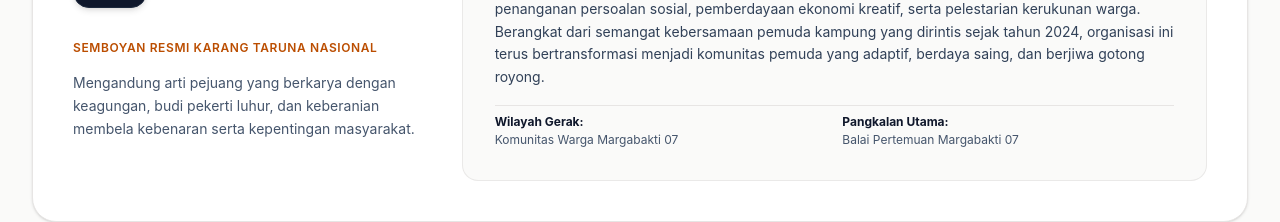
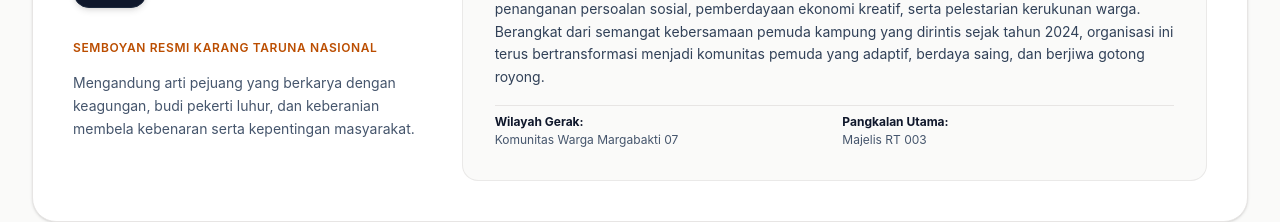
Before and after one commit to azuraopal/karang-taruna, a React (Vite) app: page / in a window 1280 px wide. Shown: the part 1340-1562 px from the top of the page. Built offline with nearby package versions, Linux system fonts and the light colour scheme; no server answers.

Commit message:
perf: change logo and change location

```diff
--- a/src/components/admin/AdminGaleri.tsx
+++ b/src/components/admin/AdminGaleri.tsx
@@ -41,7 +41,7 @@ export const AdminGaleri: React.FC = () => {
         year: 'numeric',
       })
     );
-    setLokasi('Balai Pertemuan Margabakti 07');
+    setLokasi('Majelis rt 003');
     setGambarUrl('');
     setDeskripsi('');
     setFormError('');
--- a/src/components/public/Aspirasi.tsx
+++ b/src/components/public/Aspirasi.tsx
@@ -61,7 +61,7 @@ export const AspirasiSection: React.FC = () => {
 
             <div className="bg-white rounded-2xl p-6 border border-stone-200 shadow-2xs space-y-4">
               <h3 className="text-sm font-bold text-slate-900 border-b border-stone-100 pb-2">
-                Kontak & Balai Pertemuan
+                Kontak
               </h3>
 
               <div className="space-y-3 text-xs text-slate-600">
--- a/src/components/public/Tentang.tsx
+++ b/src/components/public/Tentang.tsx
@@ -94,7 +94,7 @@ export const Tentang: React.FC = () => {
                 </div>
                 <div>
                   <span className="font-bold text-slate-900 block mb-0.5">Pangkalan Utama:</span>
-                  <span>Balai Pertemuan Margabakti 07</span>
+                  <span>Majelis RT 003</span>
                 </div>
               </div>
             </div>
--- a/src/data/initialData.ts
+++ b/src/data/initialData.ts
@@ -145,7 +145,7 @@ export const INITIAL_BERITA: Berita[] = [
     judul: 'Workshop Pemasaran Digital dan Pemberdayaan UMKM Pemuda Margabakti 07',
     slug: 'workshop-umkm-pemuda-margabakti-07-2026',
     ringkasan: 'Pelatihan praktis pengelolaan produk dan strategi promosi daring bagi para wirausahawan muda Margabakti 07.',
-    isi: 'Divisi Ekonomi & Kewirausahaan bekerjasama dengan praktisi digital marketing menggelar lokakarya sehari penuh di balai warga Margabakti 07. Materi mencakup fotografi produk terjangkau dengan ponsel serta optimasi penjualan melalui media sosial.',
+    isi: 'Divisi Ekonomi & Kewirausahaan bekerjasama dengan praktisi digital marketing menggelar lokakarya sehari penuh di Majelis RT 003. Materi mencakup fotografi produk terjangkau dengan ponsel serta optimasi penjualan melalui media sosial.',
     kategori: 'Pendidikan',
     tanggal: '10 September 2026',
     penulis: 'Divisi Ekonomi & Kewirausahaan',
@@ -213,7 +213,7 @@ export const INITIAL_GALERI: ItemGaleri[] = [
     tanggal: '17 Agustus 2026',
     gambarUrl: 'https://images.unsplash.com/photo-1555396273-367ea4eb4db5?auto=format&fit=crop&w=800&q=80',
     deskripsi: 'Stan aneka makanan dan kerajinan tangan hasil karya pemuda untuk mendorong kemandirian ekonomi.',
-    lokasi: 'Area Balai Pertemuan Margabakti 07',
+    lokasi: 'Majelis RT 003',
   },
   {
     id: 'galeri-5',
@@ -231,7 +231,7 @@ export const INITIAL_GALERI: ItemGaleri[] = [
     tanggal: '05 Agustus 2026',
     gambarUrl: 'https://images.unsplash.com/photo-1529699211952-734e80c4d42b?auto=format&fit=crop&w=800&q=80',
     deskripsi: 'Pertandingan asah strategi dan ketangkasan fisik yang diikuti antusias oleh pemuda serta tokoh warga.',
-    lokasi: 'Balai Warga Margabakti 07',
+    lokasi: 'Majelis RT 003',
   },
 ];
 
@@ -297,6 +297,6 @@ export const TENTANG_DATA = {
     email: 'katarrmargabaktii@gmail.com',
     telepon: '+62 831-7807-4542',
     whatsapp: '+62 831-7807-4542',
-    jadwalKumpul: 'Setiap Sabtu Malam Pukul 19.30 WIB di Balai Margabakti 07',
+    jadwalKumpul: 'Fleksibel',
   }
 };
```
Also changed, not shown: public/logo-katar.png (added).
